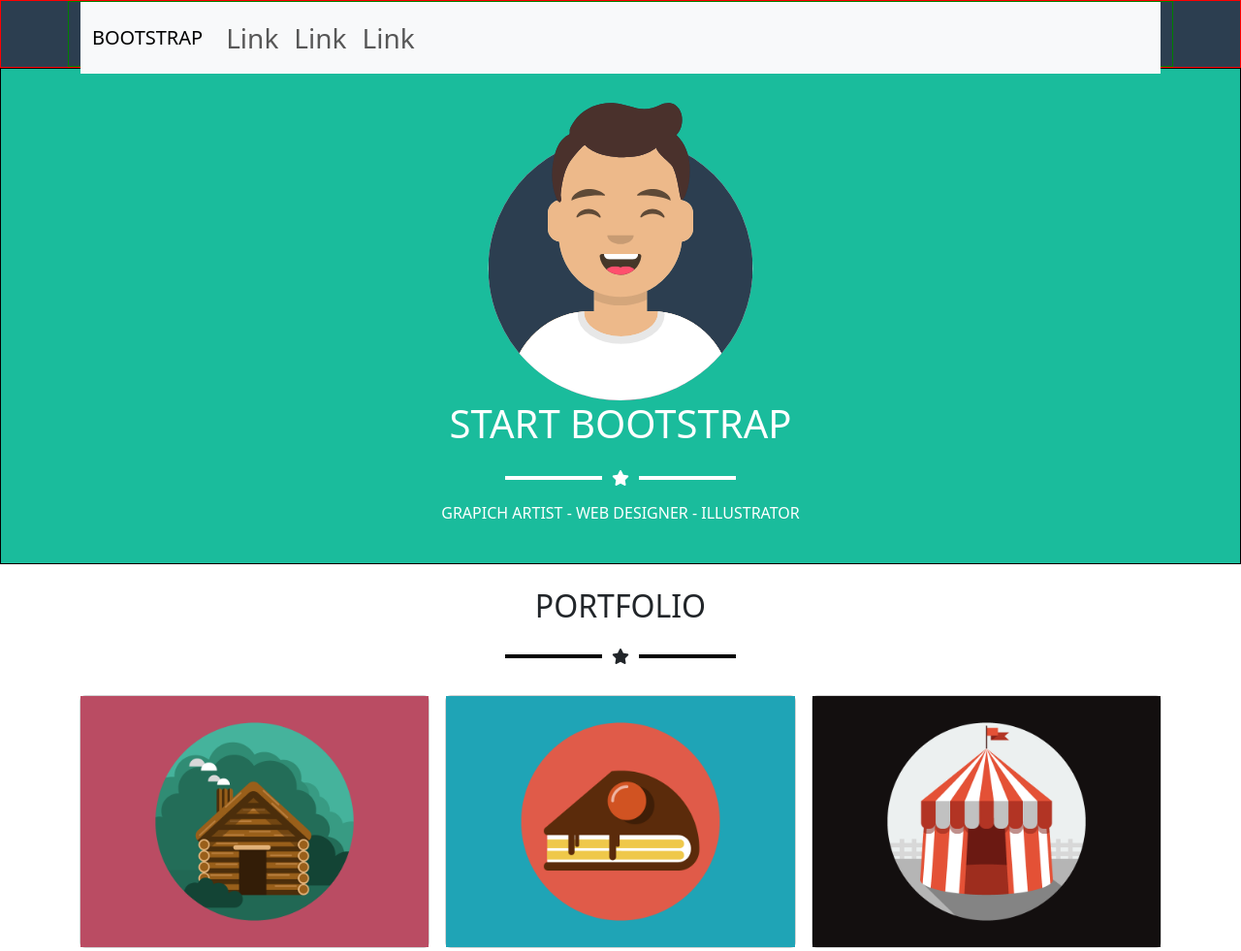
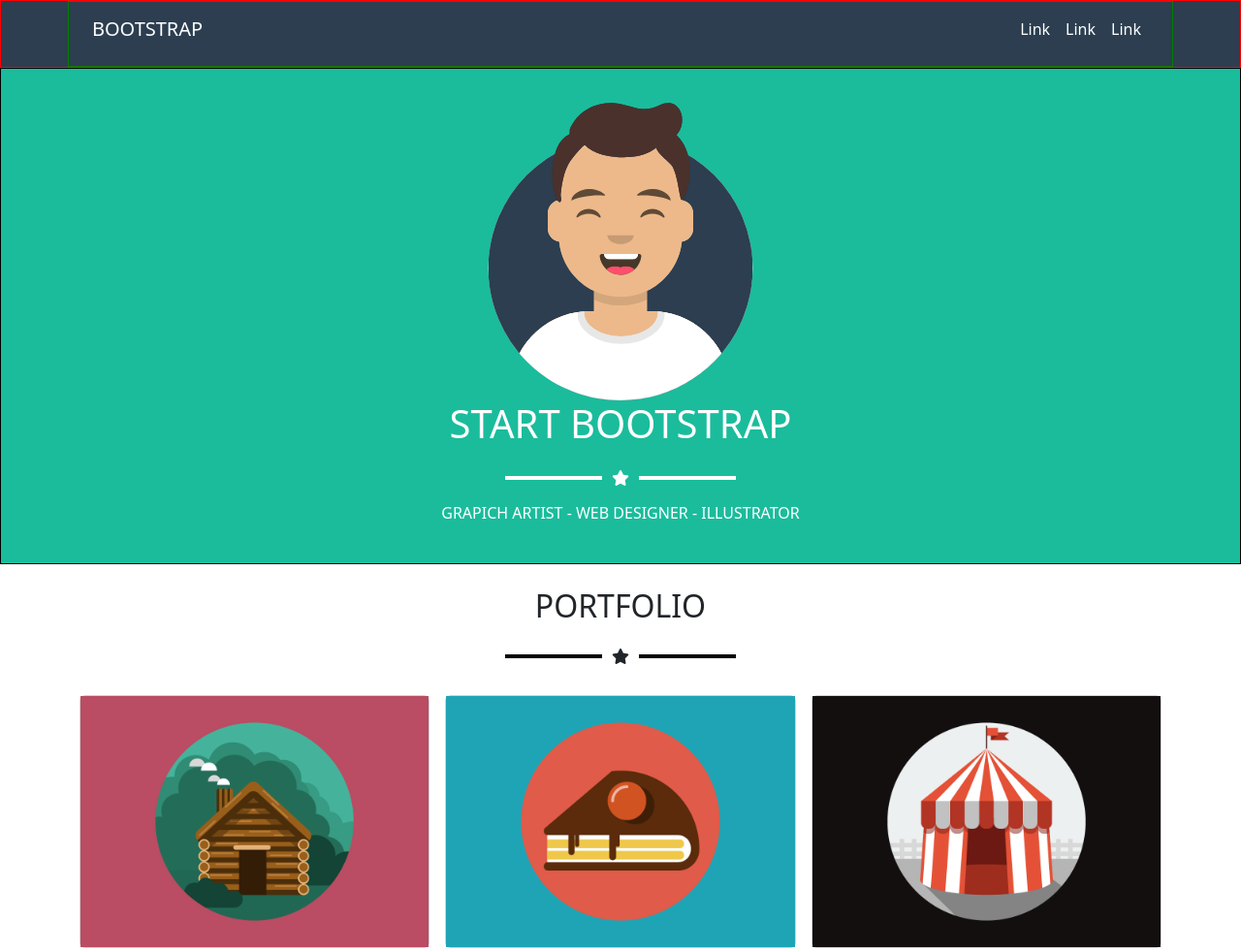
Before and after one commit to Fedekh/html-css-bootstrap-freelancer, a plain HTML site: page index.html in a window 1280 px wide. Shown: the top 981 px of the page at 97% size. Drawn offline with nearby package versions, Linux system fonts and the light colour scheme.

Commit message:
try to set header well

```diff
--- a/css/style.css
+++ b/css/style.css
@@ -48,8 +48,8 @@ header > * {
 
 }
 
-header nav {
-    background-color: rgba(248,249,250, 0);
+header .navbar-toggler{
+    border-color: white;
 }
 
 /* ############################################################################## */
--- a/index.html
+++ b/index.html
@@ -20,10 +20,10 @@
     <!-- HEADER -->
 
     <header class="navbar-expand-md">
-        <section class="container fs-3 d-flex-row align-self-center">
-            <nav class="navbar navbar-expand-md bg-body-tertiary d-flex">
+        <section class="container d-flex-row">
+            <nav class="navbar navbar-expand-md d-flex">
                 <div class="container-fluid">
-                  <a class="navbar-brand" href="#">BOOTSTRAP</a>
+                  <a class="navbar-brand  text-white" href="#">BOOTSTRAP</a>
                   <button
                     class="navbar-toggler"
                     type="button"
@@ -33,18 +33,18 @@
                     aria-expanded="false"
                     aria-label="Toggle navigation"
                   >
-                    <span class="navbar-toggler-icon"></span>
+                    <span class="navbar-toggler-icon "></span>
                   </button>
                   <div class="collapse navbar-collapse" id="navbarSupportedContent">
-                      <ul class="ms-right navbar-nav">
+                      <ul class="ms-auto navbar-nav">
                           <li class="nav-item">
-                              <a href="" class="nav-link">Link</a>
+                              <a href="" class="nav-link  text-white">Link</a>
                           </li>
                           <li class="nav-item">
-                              <a href="" class="nav-link">Link</a>
+                              <a href="" class="nav-link  text-white">Link</a>
                           </li>
                           <li class="nav-item">
-                              <a href="" class="nav-link">Link</a>
+                              <a href="" class="nav-link  text-white">Link</a>
                           </li>
                       </ul>
                   </div>
@@ -138,7 +138,6 @@
                 <div class="mb-3">
                     <label for="text">Nome</label>
                     <input type="text"
-                     class="form-label"
                      type="email"
                      class="form-control"
                      id="text"
@@ -167,9 +166,14 @@
         <div class="footer-top">
             <section class="ms_container">
                 <div class="container-fluid">
-                    <div class="">ggadfgdfagdagdgd</div>
-                    <div class="">ggadfgdfagdagdgd</div>
-                    <div class="">ggadfgdfagdagdgd</div>
+                    <div class="location mb-3">
+                        <h3>LOCATION</h3>
+                        <p>2215 John Snow, 64900 MI</p>
+                    </div>
+                    <div class="links mb-3">
+                        <h3>AROUND THE WEB</h3>
+                    </div>
+                    <div></div>
                 </div>
             </section>
         </div>
```
